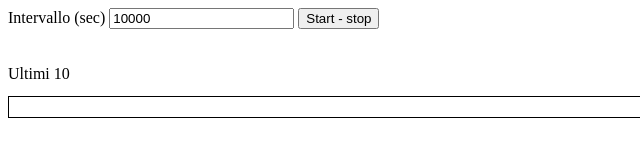
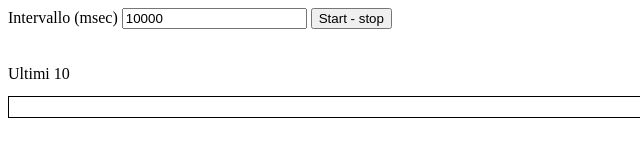
Before and after one commit to enricoru/Tuttifrutti, a plain HTML site: page tuttifrutti/index.html in a window 1280 px wide. Shown: the full height of the page, 0-640 px from the left. Drawn offline with Linux system fonts and the light colour scheme.

Commit message:
Update index.html

```diff
--- a/tuttifrutti/index.html
+++ b/tuttifrutti/index.html
@@ -14,7 +14,7 @@
 <body>
 
 <header>
-  <label>Intervallo (sec) <input type="number" id="interval" value="10000"></label>
+  <label>Intervallo (msec) <input type="number" id="interval" value="10000"></label>
   <button id="track-btn">Start - stop</button>
   <button id="download"
           style="display: none">Salva come JSON
```
